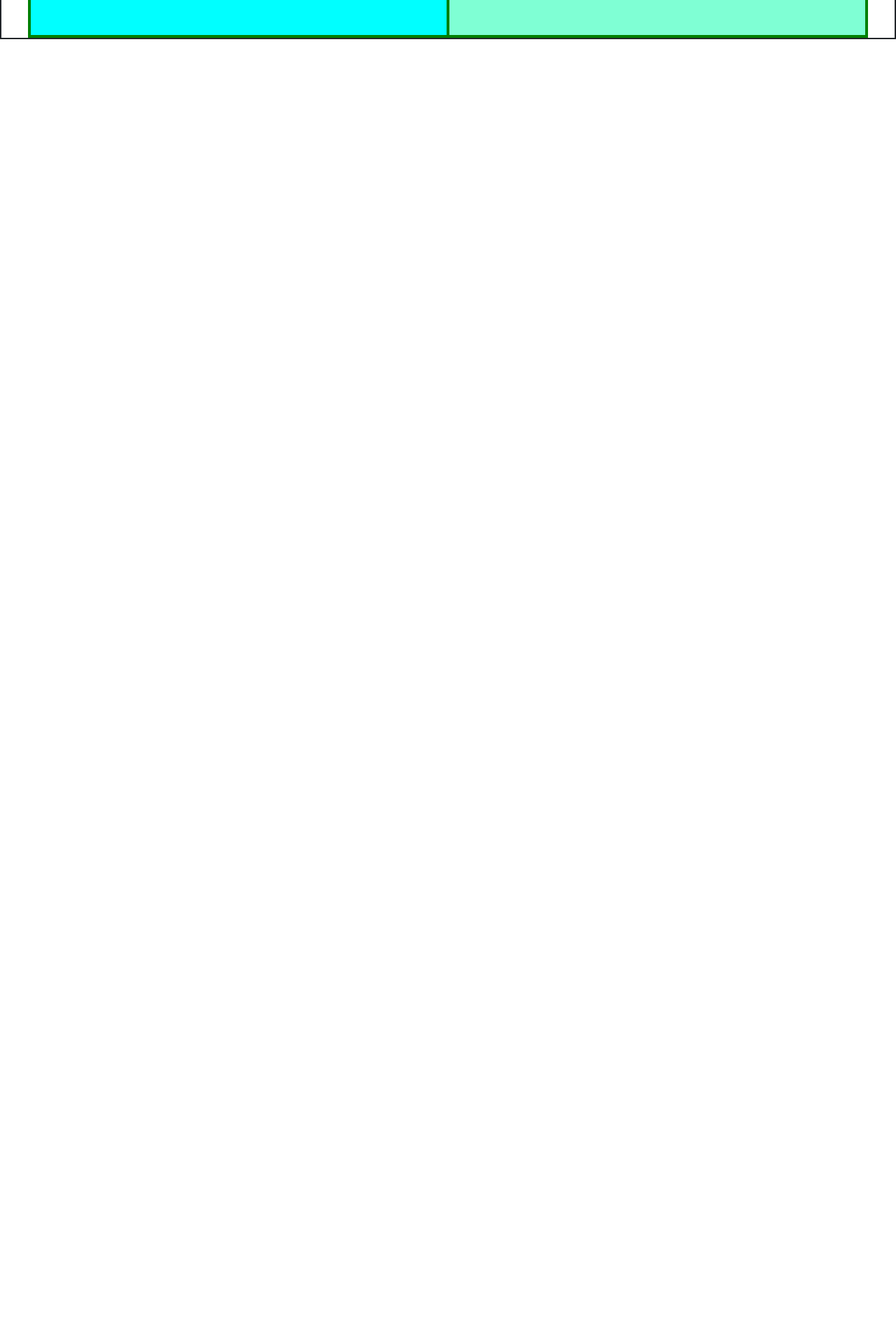
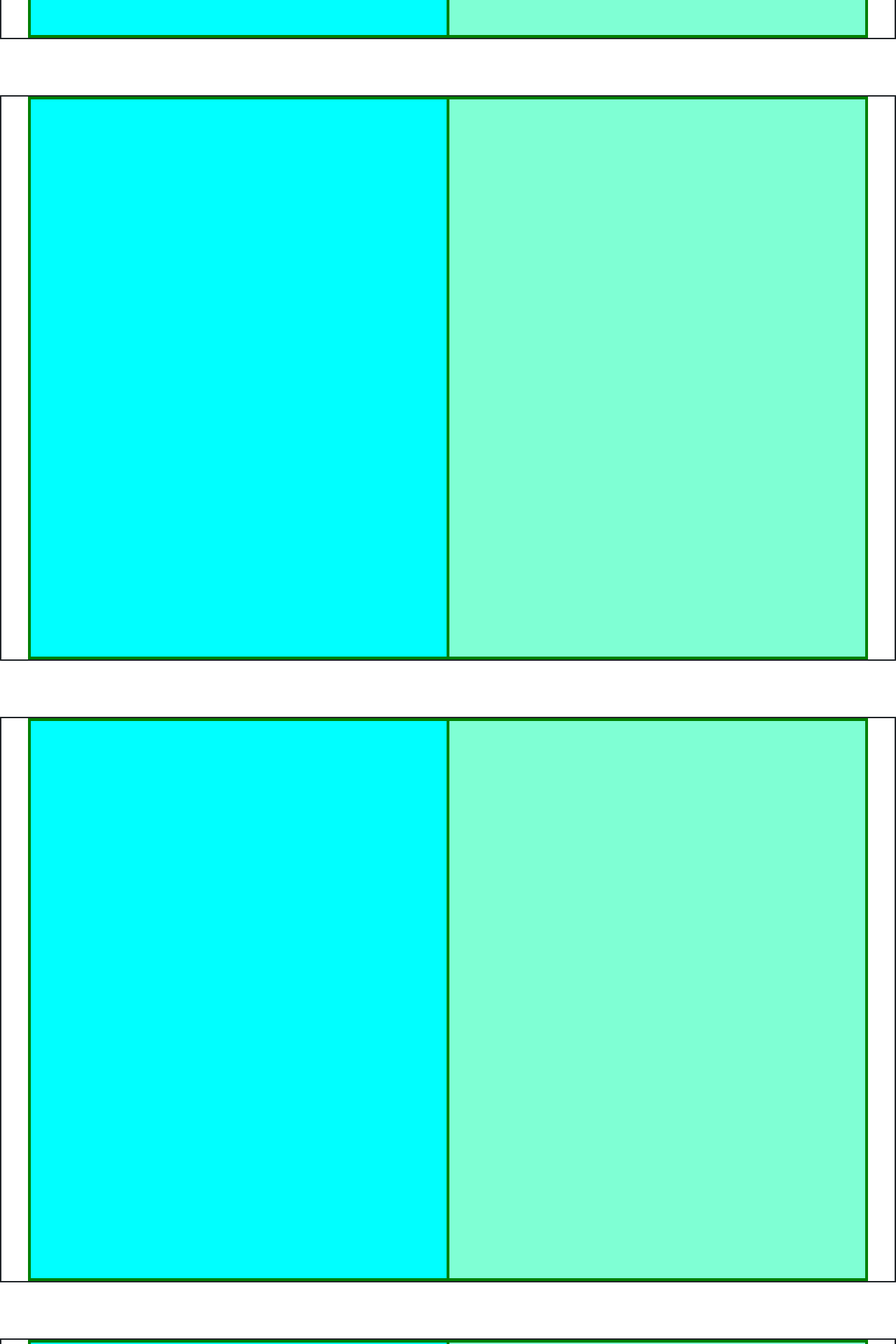
Before and after one commit to superkingsely/mypersonal-portfolio-react, a React (Create React App) app: page / in a window 1280 px wide. Shown: the part 1720-3640 px from the top of the page at 70% size. Before the commit the page ends 1776 px from the top, so only its background shows below. Built offline with nearby package versions, Linux system fonts and the light colour scheme.

Commit message:
components more

```diff
--- /dev/null
+++ b/src/Components/Main/Experience/Experience.tsx
@@ -0,0 +1,14 @@
+import React from 'react'
+import '../Experience/experience.css'
+const Experience = () => {
+  return (
+    <section className="experience" id="experience">
+        <div className="section-content">
+            <div className="left"></div>
+            <div className="right"></div>
+        </div>
+    </section>
+  )
+}
+
+export default Experience
--- /dev/null
+++ b/src/Components/Main/Experience/experience.css
@@ -0,0 +1,29 @@
+.experience{
+    border: 2px solid;
+    min-height: 100vh;
+    margin-top: 10vh;
+}
+.section-content{
+    min-height: 100vh;
+    max-width: 1200px;
+    margin-left: auto;
+    margin-right: auto;
+    display: flex;
+    flex-wrap: wrap;
+    border: 2px solid green;
+
+}
+.left{
+    flex: 1 1 300px ;
+    background-color: aqua;
+    min-height: 100vh;
+    border: 2px solid green;
+
+}
+.right{
+    flex: 1 1 300px ;
+    background-color: aquamarine;
+    min-height: 100vh;
+    border: 2px solid green;
+
+}
--- a/src/Components/Main/Main.tsx
+++ b/src/Components/Main/Main.tsx
@@ -2,11 +2,17 @@ import React from "react";
 import "../Main/Main.css";
 import Home from "./Home/Home";
 import Service from "./Service/Service";
+import Experience from "./Experience/Experience";
+import Portfolio from "./Portfolio/Portfolio";
+import Testimonial from "./Testimonial/Testimonial";
 const Main = () => {
   return (
     <main>
      <Home/>
      <Service/>
+     <Experience/>
+     <Portfolio/>
+     <Testimonial/>
     </main>
   );
 };
--- /dev/null
+++ b/src/Components/Main/Portfolio/Portfolio.tsx
@@ -0,0 +1,14 @@
+import React from 'react'
+import '../Portfolio/portfolio.css'
+const Portfolio = () => {
+  return (
+    <section className="portfolio" id="portfolio">
+        <div className="section-content">
+            <div className="left"></div>
+            <div className="right"></div>
+        </div>
+    </section>
+  )
+}
+
+export default Portfolio
--- /dev/null
+++ b/src/Components/Main/Portfolio/portfolio.css
@@ -0,0 +1,29 @@
+.portfolio{
+    border: 2px solid;
+    min-height: 100vh;
+    margin-top: 10vh;
+}
+.section-content{
+    min-height: 100vh;
+    max-width: 1200px;
+    margin-left: auto;
+    margin-right: auto;
+    display: flex;
+    flex-wrap: wrap;
+    border: 2px solid green;
+
+}
+.left{
+    flex: 1 1 300px ;
+    background-color: aqua;
+    min-height: 100vh;
+    border: 2px solid green;
+
+}
+.right{
+    flex: 1 1 300px ;
+    background-color: aquamarine;
+    min-height: 100vh;
+    border: 2px solid green;
+
+}
--- /dev/null
+++ b/src/Components/Main/Testimonial/Testimonial.css
@@ -0,0 +1,29 @@
+.testimonial{
+    border: 2px solid;
+    min-height: 100vh;
+    margin-top: 10vh;
+}
+.section-content{
+    min-height: 100vh;
+    max-width: 1200px;
+    margin-left: auto;
+    margin-right: auto;
+    display: flex;
+    flex-wrap: wrap;
+    border: 2px solid green;
+
+}
+.left{
+    flex: 1 1 300px ;
+    background-color: aqua;
+    min-height: 100vh;
+    border: 2px solid green;
+
+}
+.right{
+    flex: 1 1 300px ;
+    background-color: aquamarine;
+    min-height: 100vh;
+    border: 2px solid green;
+
+}
--- /dev/null
+++ b/src/Components/Main/Testimonial/Testimonial.tsx
@@ -0,0 +1,14 @@
+import React from 'react'
+import '../Testimonial/Testimonial.css'
+const Testimonial = () => {
+  return (
+    <section className="testimonial" id="testimonial">
+        <div className="section-content">
+            <div className="left"></div>
+            <div className="right"></div>
+        </div>
+    </section>
+  )
+}
+
+export default Testimonial
```
